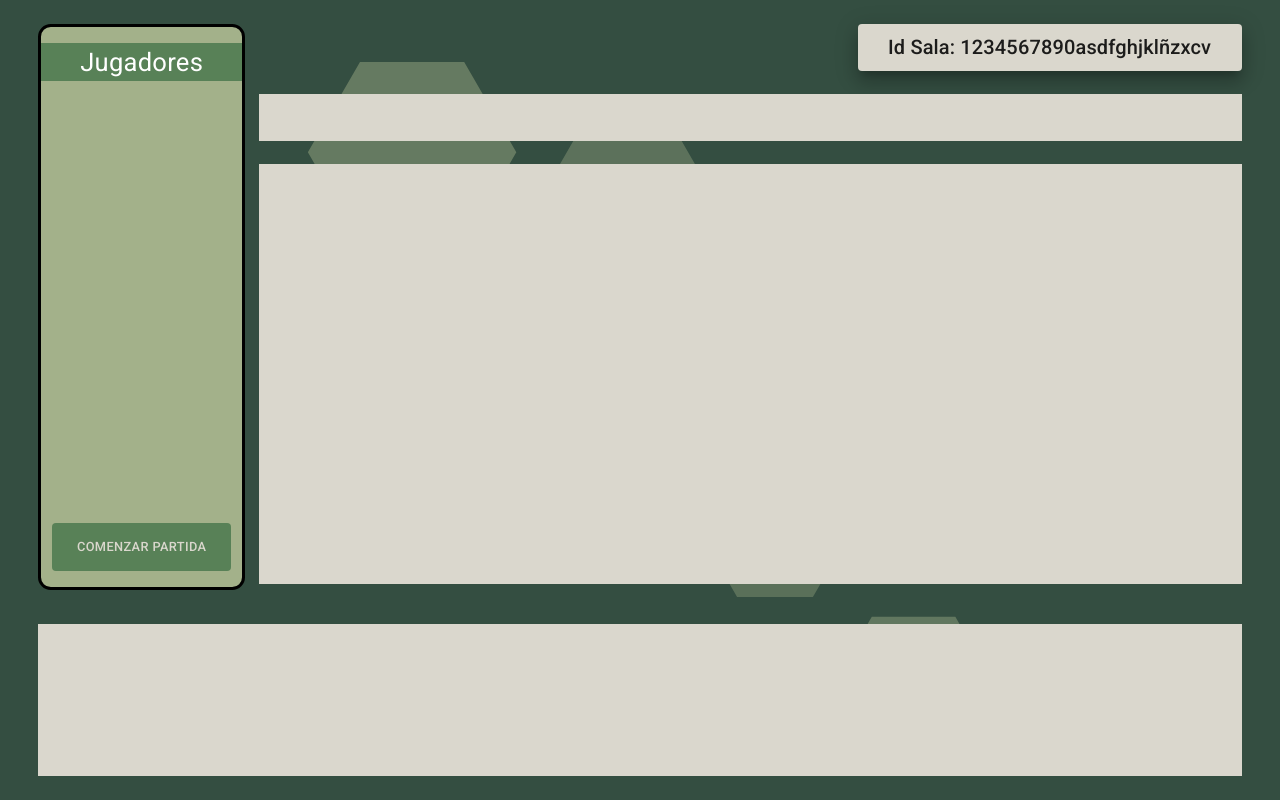
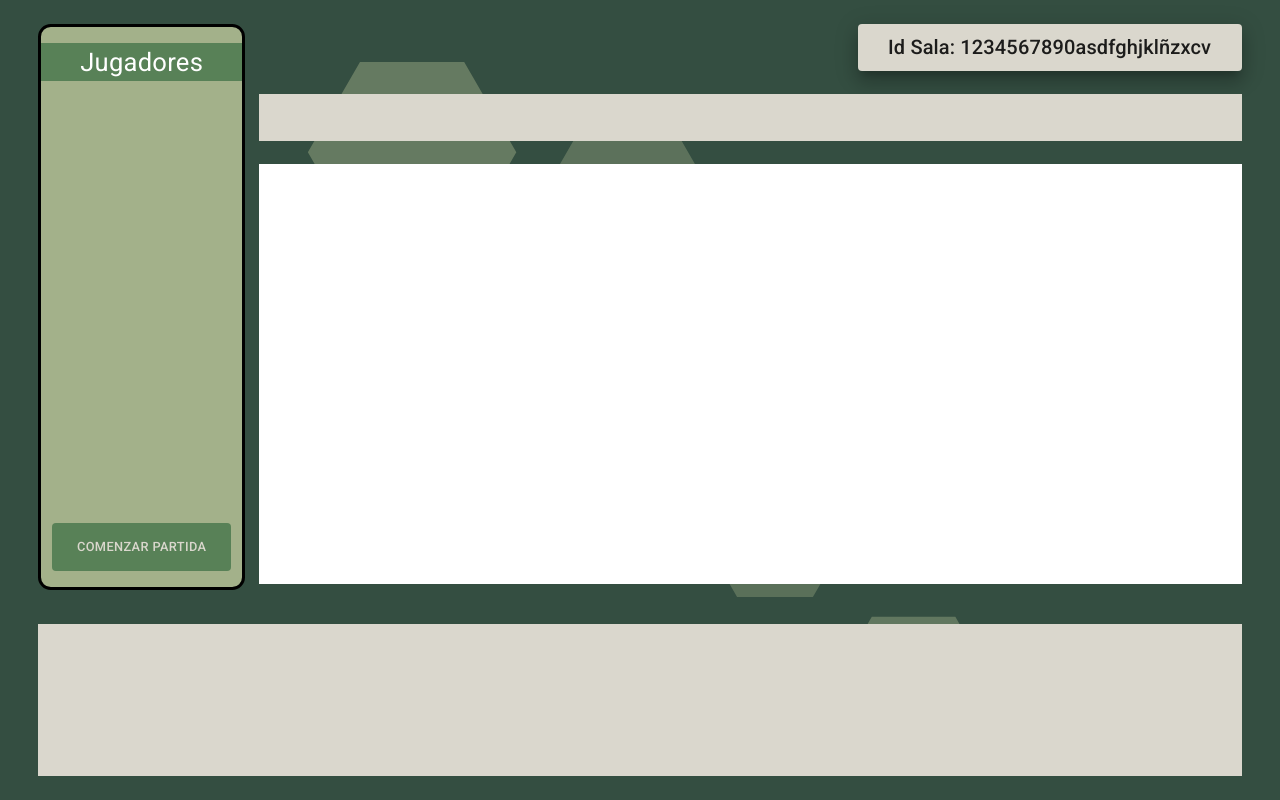
Before and after one commit to borjalan/trivial, a React (Create React App) app: page /game/1 in a window 1280 px wide. Built offline with nearby package versions, Linux system fonts and the light colour scheme.

Commit message:
Prueba jugadores

```diff
--- a/src/components/QuestionDisplay/QuestionDisplay.component.tsx
+++ b/src/components/QuestionDisplay/QuestionDisplay.component.tsx
@@ -3,7 +3,7 @@ import React from 'react';
 
 const QuestionDisplay: React.FC = () => {
     return (
-        <div id="question-display" style={{ backgroundColor: "#DAD7CD", height: "100%", width: "100%" }}></div>
+        <div id="question-display" style={{ backgroundColor: "#FFFFFF", height: "100%", width: "100%" }}></div>
     );
 };
 
```
